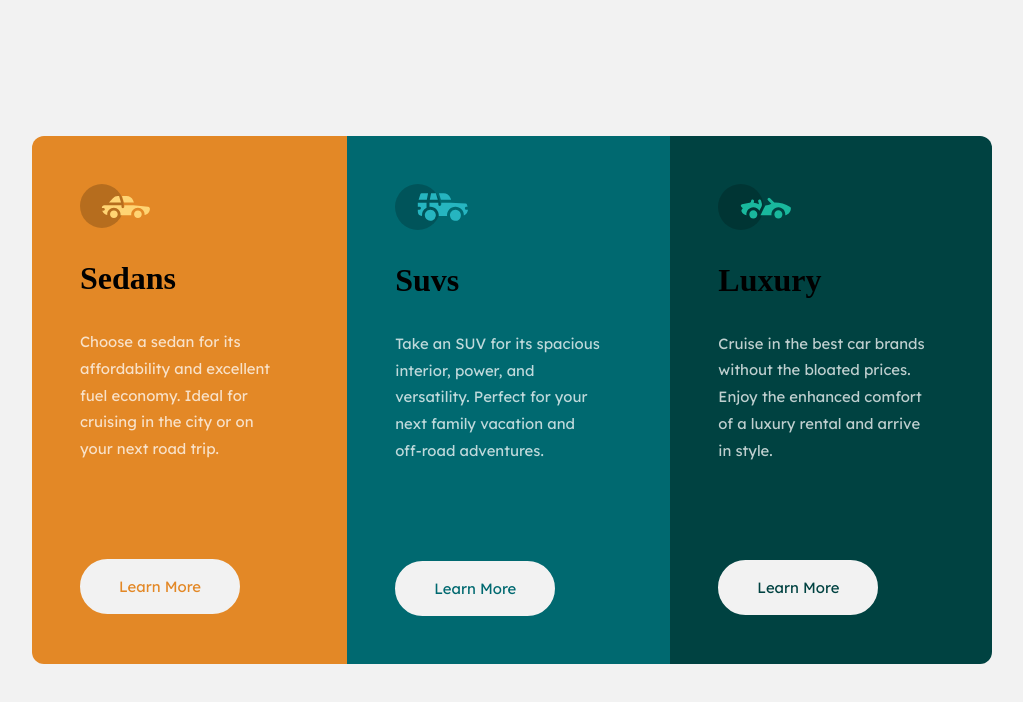
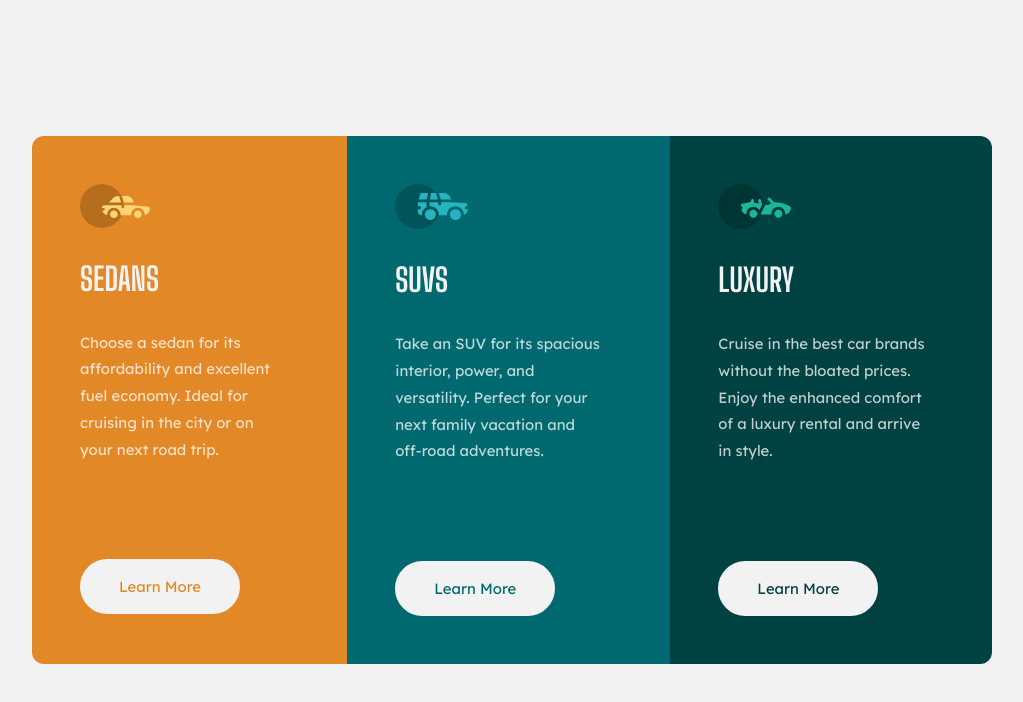
Before and after one commit to syzwnftr/3-column-card-component, a plain HTML site: page index.html in a window 1280 px wide. Shown: the whole page, without its empty margins (128-1151 px from the left). Drawn offline with Linux system fonts and the light colour scheme.

```diff
--- a/style.css
+++ b/style.css
@@ -47,7 +47,7 @@ img {
   margin-bottom: 2rem;
 }
 
-.col h2 {
+.col h1 {
   text-transform: uppercase;
   font-family: "Big Shoulders Display", cursive;
   font-size: 2rem;
```
